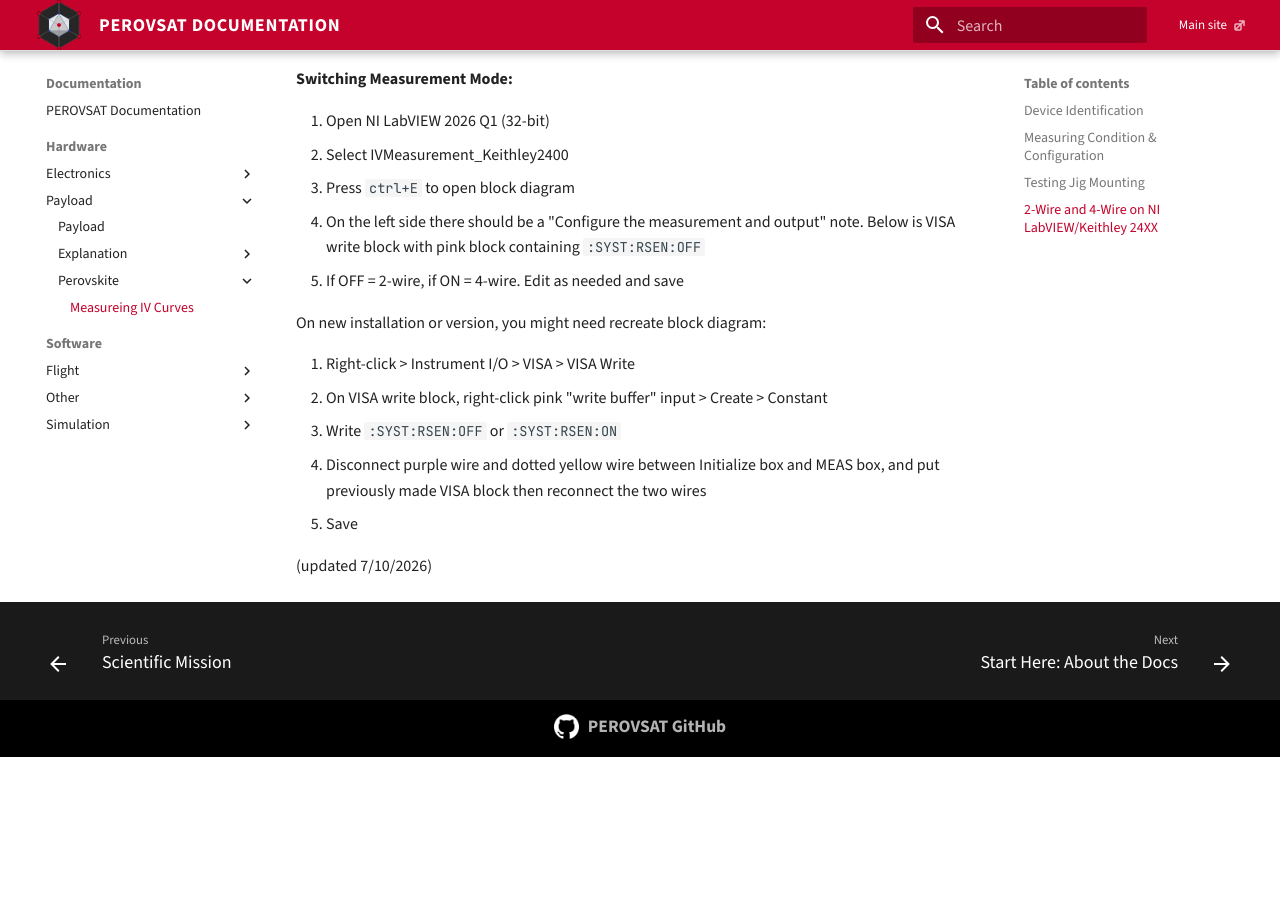
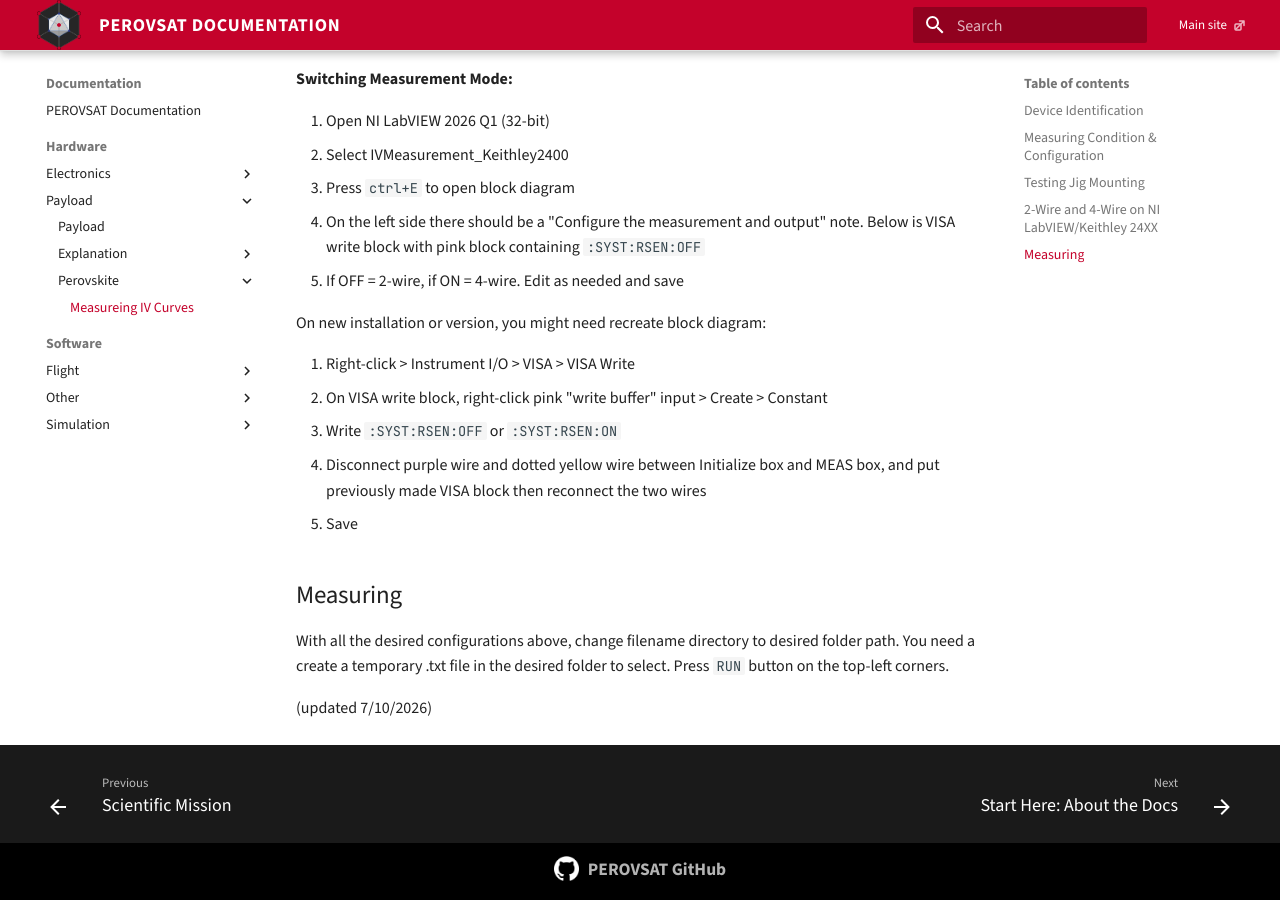
Before and after one commit to PEROVSAT/perovsat.github.io, an MkDocs documentation site: the page built from docs/content/hardware/payload/perovskite/IV curve sweeping.md, in a window 1280 px wide and 900 px high, scrolled down 2371 px. Built offline with MkDocs 1.6.1 and Material for MkDocs 9.7.7, drawn with Linux system fonts in a browser that asks for light colours; before the commit the page ends 3128 px from its top, so only the background shows below that.

Commit message:
Update IV curve sweeping.md

```diff
--- a/docs/content/hardware/payload/perovskite/IV curve sweeping.md
+++ b/docs/content/hardware/payload/perovskite/IV curve sweeping.md
@@ -85,4 +85,8 @@ On new installation or version, you might need recreate block diagram:
 4. Disconnect purple wire and dotted yellow wire between Initialize box and MEAS box, and put previously made VISA block then reconnect the two wires
 5. Save
 
+## Measuring
+
+With all the desired configurations above, change filename directory to desired folder path. You need a create a temporary .txt file in the desired folder to select. Press `RUN` button on the top-left corners.
+
 (updated 7/10/2026)
```
